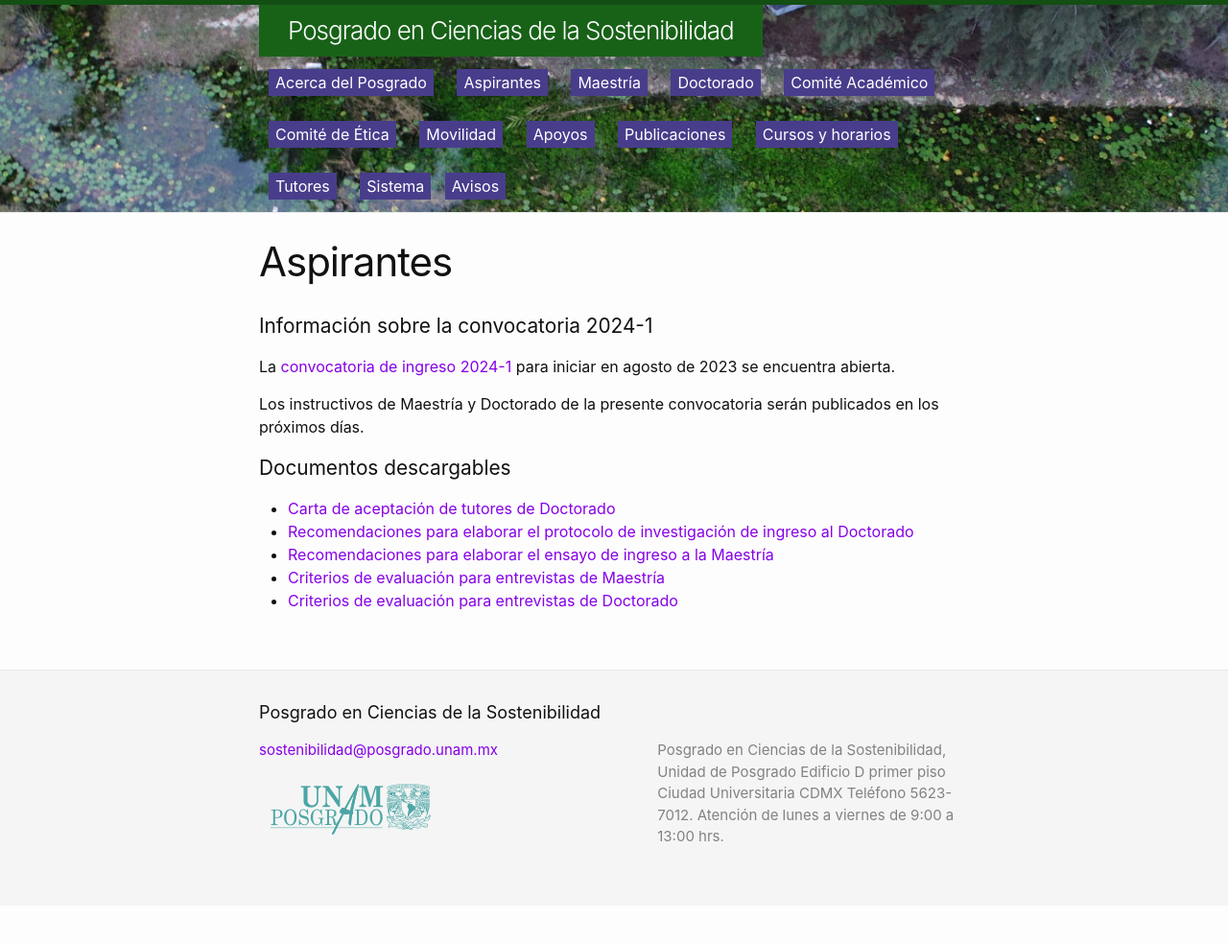
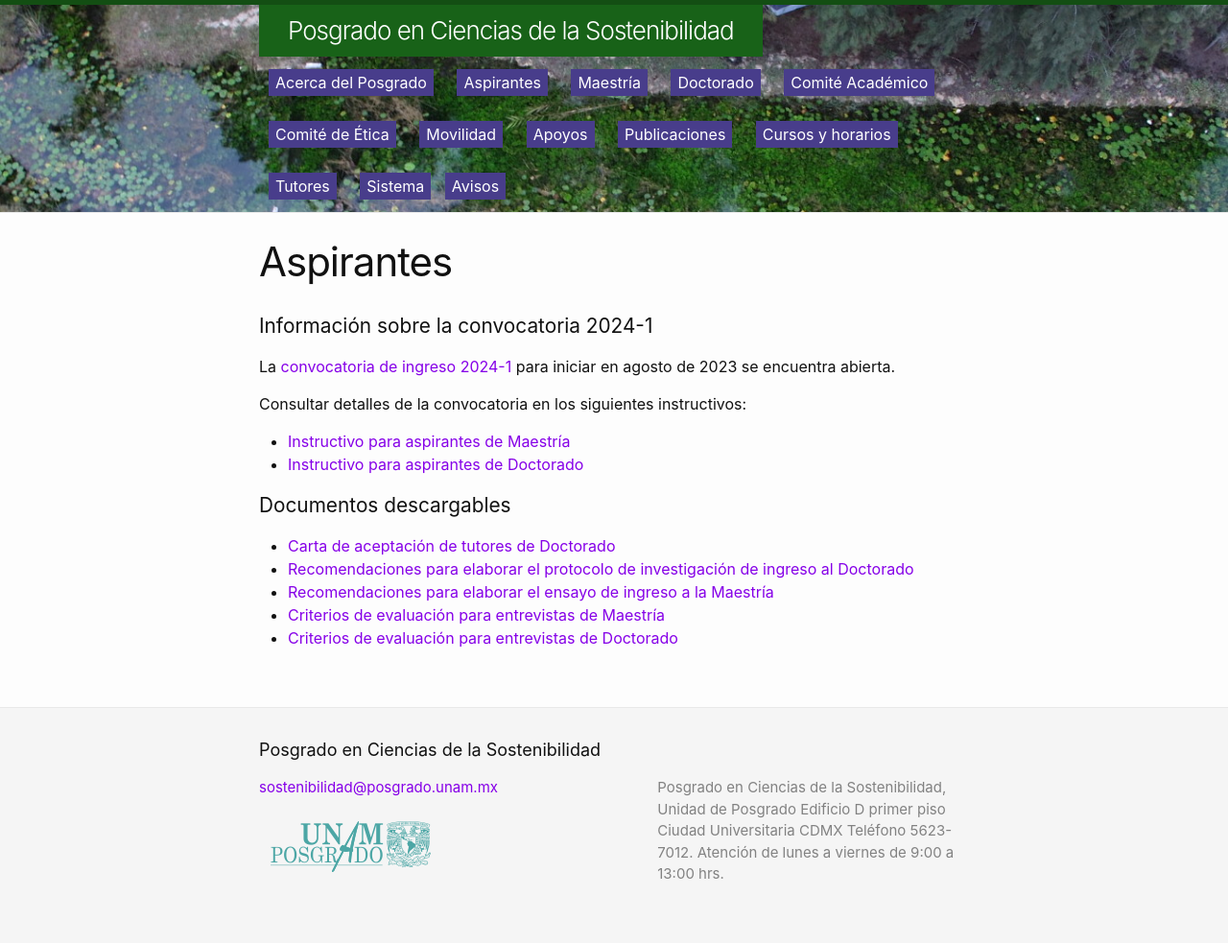
Before and after one commit to pcs-unam/pcs-unam.github.io, a Jekyll site: the page built from 01_aspirantes.md, in a window 1280 px wide. Shown: the whole page at 96% size. Built offline with Jekyll 4.4.1, drawn with Linux system fonts in a browser that asks for light colours; before the commit the page ends 944 px from its top, so only the background shows below that.

Commit message:
Publicación instructivos 2024-1

```diff
--- a/01_aspirantes.md
+++ b/01_aspirantes.md
@@ -11,8 +11,11 @@
 
 La [convocatoria de ingreso 2024-1](/assets/docs/convocatoria_ingreso_2024-1.pdf) para iniciar en agosto de 2023 se encuentra abierta.
 
+Consultar detalles de la convocatoria en los siguientes instructivos:
 
-Los instructivos de Maestría y Doctorado de la presente convocatoria serán publicados en los próximos días.
+ - [Instructivo para aspirantes de Maestría](/assets/docs/instructivo-maestria.pdf)
+ - [Instructivo para aspirantes de Doctorado](/assets/docs/instructivo-doctorado.pdf)
+
 
 
 
```
